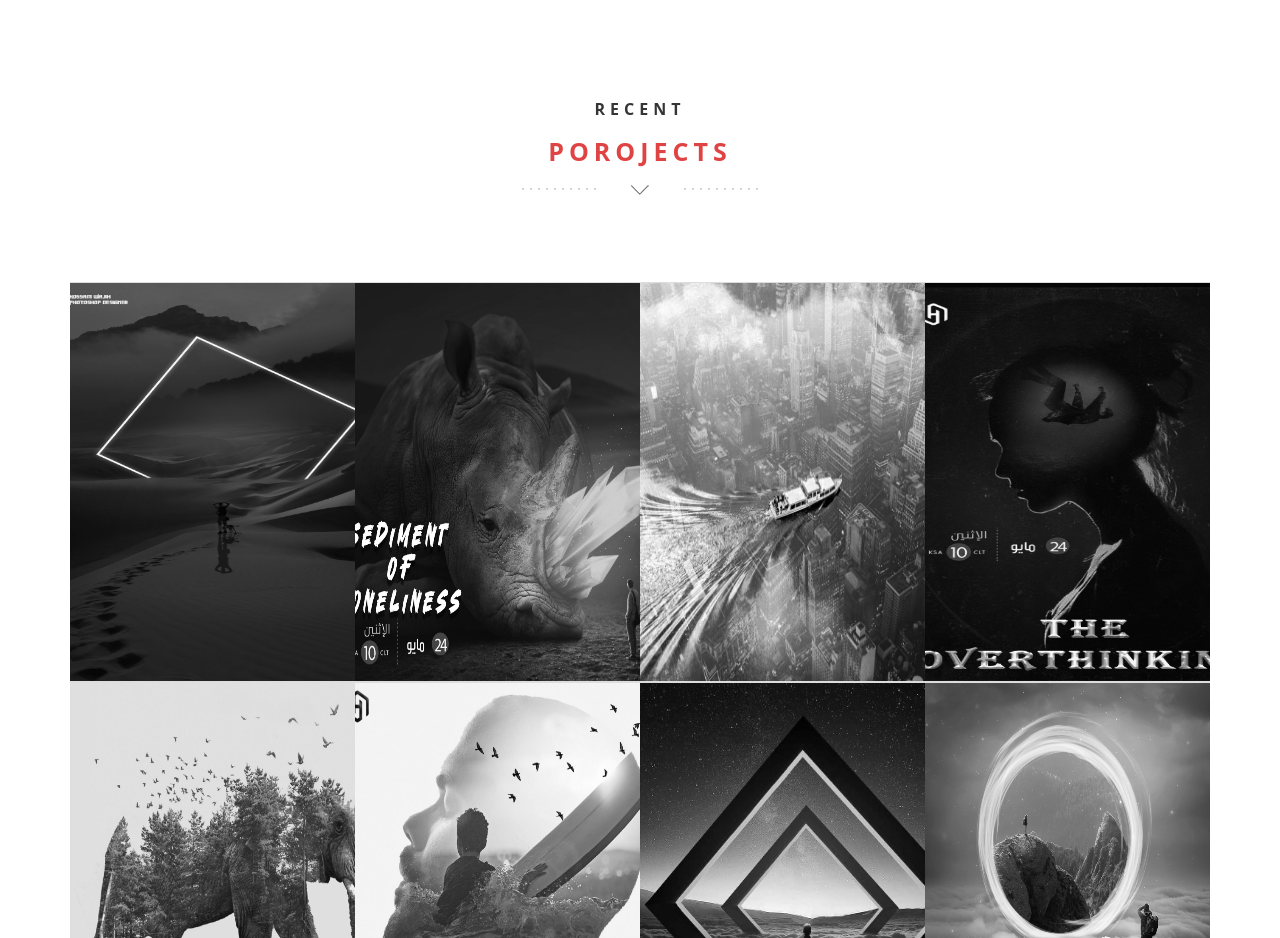
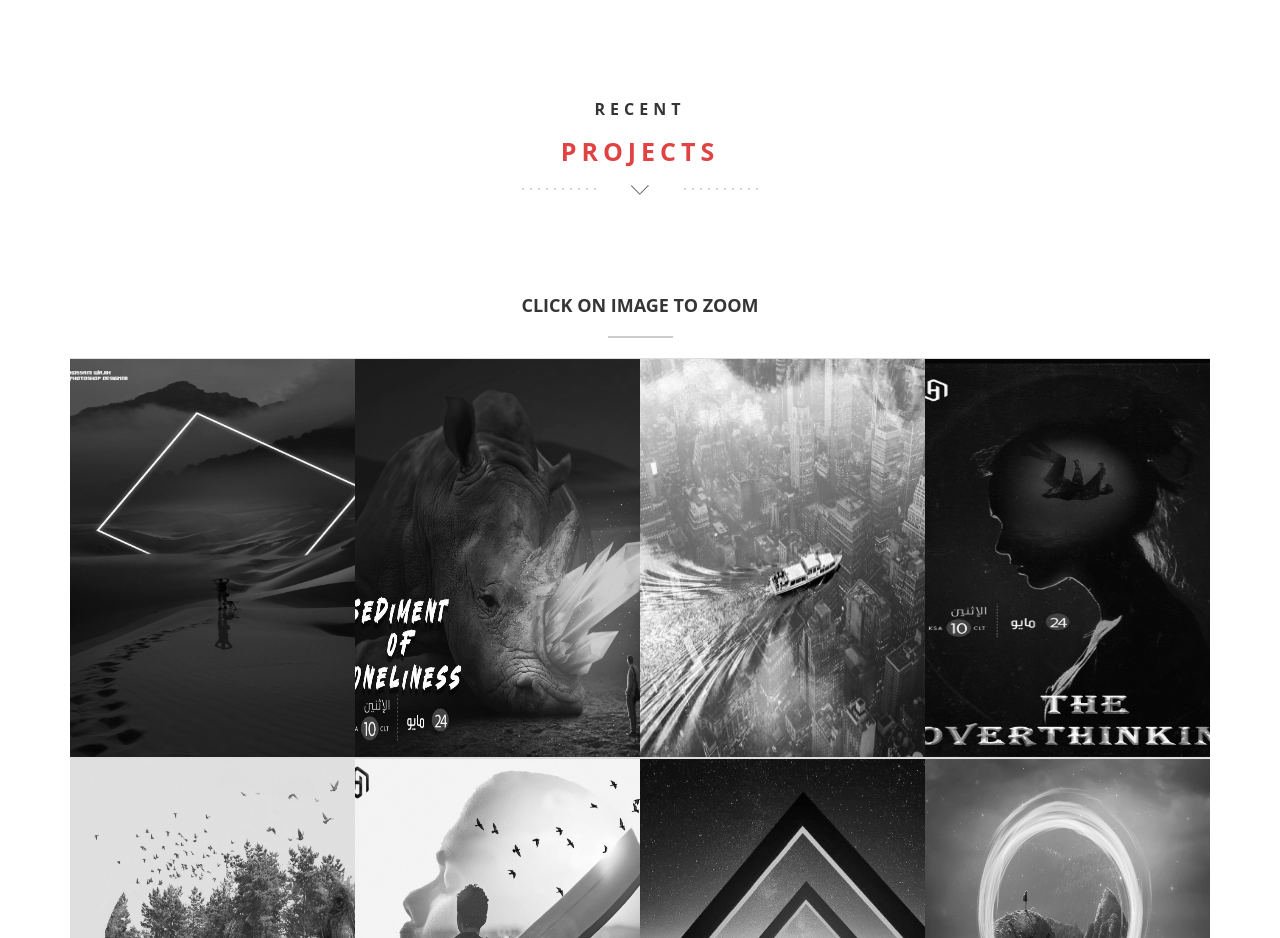
Before and after one commit to abdulrhmanmohammed198/Hossam-Portfolio, a plain HTML site: page index.html in a window 1280 px wide. Shown: the part 2140-3078 px from the top of the page. Drawn offline with nearby package versions, Linux system fonts and the light colour scheme; some packages are replaced by stand-ins of ours; animation ran at ten frames a second.

Commit message:
adding explaining text

```diff
--- a/css/style.css
+++ b/css/style.css
@@ -1351,3 +1351,8 @@ ul.slides li {
   height: 400px !important;
   width: 600 !important;
 }
+
+.click {
+  font-size: 0.75rem;
+  color: #8c8c8c !important;
+}
--- a/index.html
+++ b/index.html
@@ -307,10 +307,15 @@
       <div class="container">
         <!-- Headline -->
         <div class="row">
-          <h1 class="arrow">Recent <span>Porojects</span></h1>
+          <h1 class="arrow">Recent <span>Projects</span></h1>
         </div>
       </div>
     </section>
+         <div class="">
+        <div class="click text-center">
+          <h2 class=""> Click on image to zoom</h2>
+        </div>
+      </div>
 
     <div class="container">
       <div class="row row-offset-0">
```
